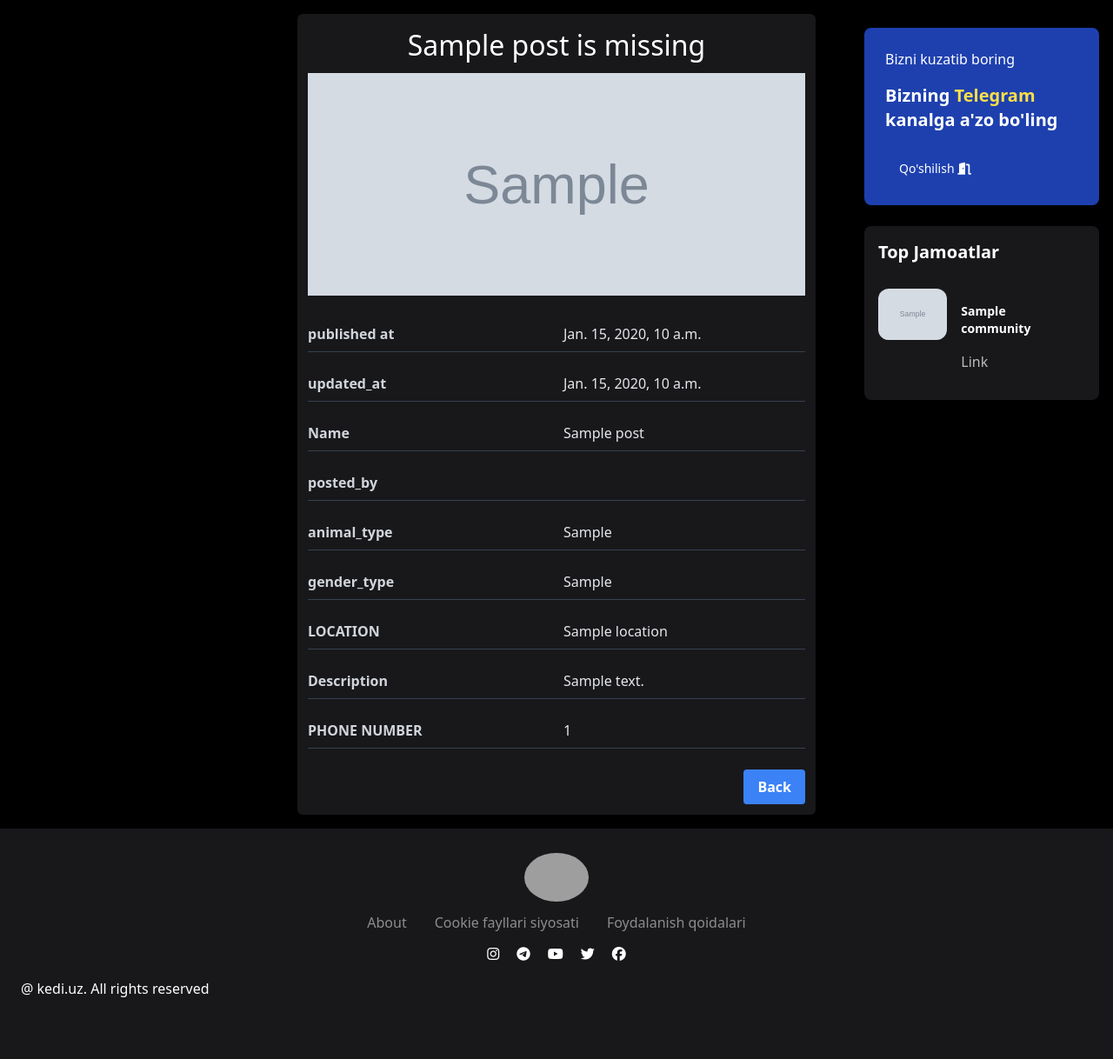
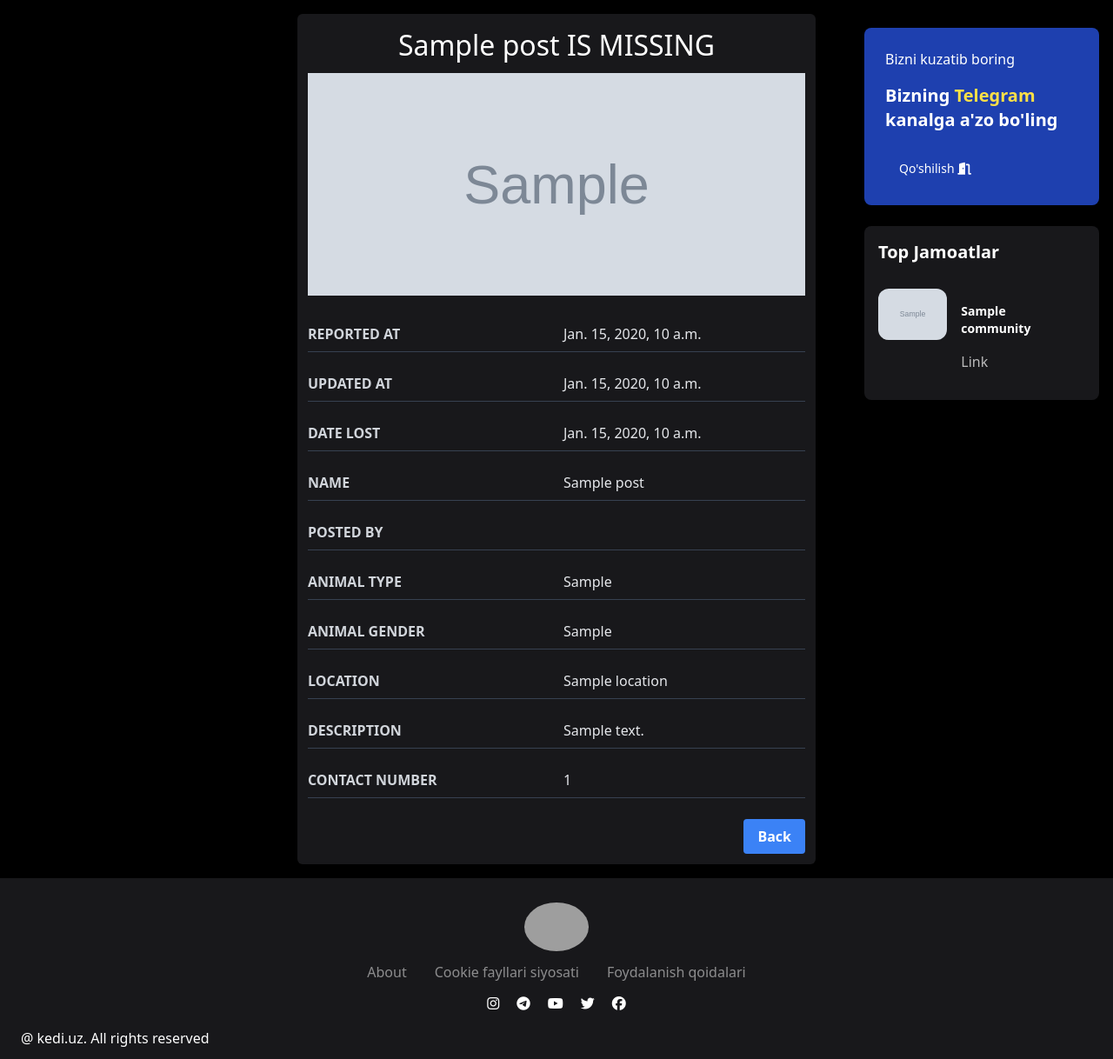
Before and after one commit to bahrom04/kedi.uz, a Django app: template templates/redesign/lost_animal_detail.html in a window 1280 px wide. Shown: the part 80-1298 px from the top of the page at 87% size. Before the commit the page ends 1227 px from the top, so only its background shows below. Run offline with Django 4.2, Linux system fonts and the light colour scheme; the template is opened without the code that fills it: most values are stand-ins (such as "Sample title", 1, 10 or a date in 2020); grey boxes marked "Sample" are stand-in pictures; some libraries are stand-ins or nearby versions; grey boxes are pictures that could not be loaded.

Commit message:
add i18n to lost pet

```diff
--- a/templates/redesign/lost_animal_detail.html
+++ b/templates/redesign/lost_animal_detail.html
@@ -4,19 +4,6 @@
 {% block custom_css %}
 <!-- custom-css -->
 <style>
-    blockquote {
-        font-size: 1.1em;
-        width: 90%;
-        margin: 30px auto;
-        font-family: Open Sans;
-        font-style: italic;
-        color: #555555;
-        padding: 1em 10px 1em 7px;
-        border-left: 8px solid #78C0A8;
-        line-height: 1.6;
-        position: relative;
-        background: #EDEDED;
-    }
     h1 {
         font-size: 32px;
     }
@@ -34,7 +21,7 @@
     <div class="lg:col-span-2 p-4">
         <div class="bg-zinc-900 rounded-md p-3">
             <h1 class="flex mb-3 font-weight-bold  justify-center" style="margin-bottom: 0.5rem; font-size: 32px;">
-                {{ post.title }} is missing
+                {{ post.title }} {% trans 'IS MISSING' %}
             </h1>
             {% if post.photo %}
                 <img src="{{ post.photo.url }}" class="card-img-top w-full object-cover h-64" alt="image">
@@ -42,47 +29,52 @@
             <div class="mt-6 space-y-4">
                 <!-- Each row in the grid -->
                 <div class="grid grid-cols-2 gap-4 border-b border-gray-700 py-2">
-                    <span class="font-semibold text-gray-300">published at</span>
+                    <span class="font-semibold text-gray-300">{% trans 'REPORTED AT' %}</span>
                     <span class="text-gray-200">{{ post.created_at }}</span>
                 </div>
 
                 <div class="grid grid-cols-2 gap-4 border-b border-gray-700 py-2">
-                    <span class="font-semibold text-gray-300">updated_at</span>
+                    <span class="font-semibold text-gray-300">{% trans 'UPDATED AT' %}</span>
                     <span class="text-gray-200">{{ post.updated_at }}</span>
                 </div>
 
                 <div class="grid grid-cols-2 gap-4 border-b border-gray-700 py-2">
-                    <span class="font-semibold text-gray-300">Name</span>
+                    <span class="font-semibold text-gray-300">{% trans 'DATE LOST' %}</span>
+                    <span class="text-gray-200">{{ post.date_lost }}</span>
+                </div>
+
+                <div class="grid grid-cols-2 gap-4 border-b border-gray-700 py-2">
+                    <span class="font-semibold text-gray-300">{% trans 'NAME' %}</span>
                     <span class="text-gray-200">{{ post.title }}</span>
                 </div>
 
                 <div class="grid grid-cols-2 gap-4 border-b border-gray-700 py-2">
-                    <span class="font-semibold text-gray-300">posted_by</span>
+                    <span class="font-semibold text-gray-300">{% trans 'POSTED BY' %}</span>
                     <span class="text-gray-200">{{ post.posted_by.username }}</span>
                 </div>
 
                 <div class="grid grid-cols-2 gap-4 border-b border-gray-700 py-2">
-                    <span class="font-semibold text-gray-300">animal_type</span>
+                    <span class="font-semibold text-gray-300">{% trans 'ANIMAL TYPE' %}</span>
                     <span class="text-gray-200">{{ post.animal_type }}</span>
                 </div>
 
                 <div class="grid grid-cols-2 gap-4 border-b border-gray-700 py-2">
-                    <span class="font-semibold text-gray-300">gender_type</span>
+                    <span class="font-semibold text-gray-300">{% trans 'ANIMAL GENDER' %}</span>
                     <span class="text-gray-200">{{ post.gender_type }}</span>
                 </div>
 
                 <div class="grid grid-cols-2 gap-4 border-b border-gray-700 py-2">
-                    <span class="font-semibold text-gray-300">LOCATION</span>
+                    <span class="font-semibold text-gray-300">{% trans 'LOCATION' %}</span>
                     <span class="text-gray-200">{{ post.location }}</span>
                 </div>
 
                 <div class="grid grid-cols-2 gap-4 border-b border-gray-700 py-2">
-                    <span class="font-semibold text-gray-300">Description</span>
+                    <span class="font-semibold text-gray-300">{% trans 'DESCRIPTION' %}</span>
                     <span class="text-gray-200">{{ post.description }}</span>
                 </div>
 
                 <div class="grid grid-cols-2 gap-4 border-b border-gray-700 py-2">
-                    <span class="font-semibold text-gray-300">PHONE NUMBER</span>
+                    <span class="font-semibold text-gray-300">{% trans 'CONTACT NUMBER' %}</span>
                     <span class="text-gray-200">{{ post.phone_number }}</span>
                 </div>
 
```
Also changed, not shown: templates/redesign/lost_animal_list.html (+4 -17 lines), locale/ru/LC_MESSAGES/django.po, locale/uz/LC_MESSAGES/django.po.
